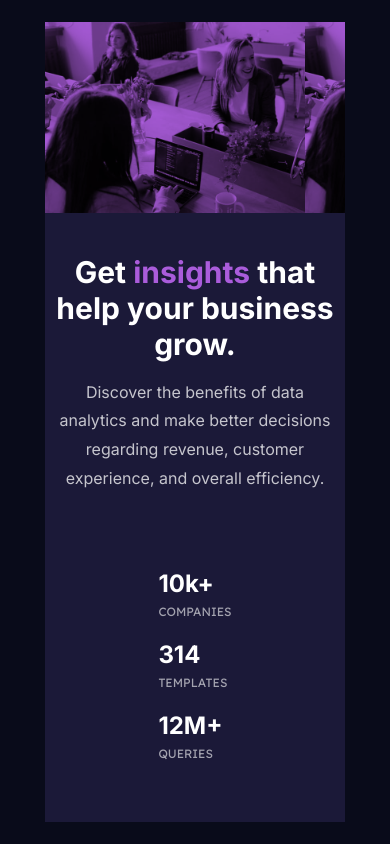
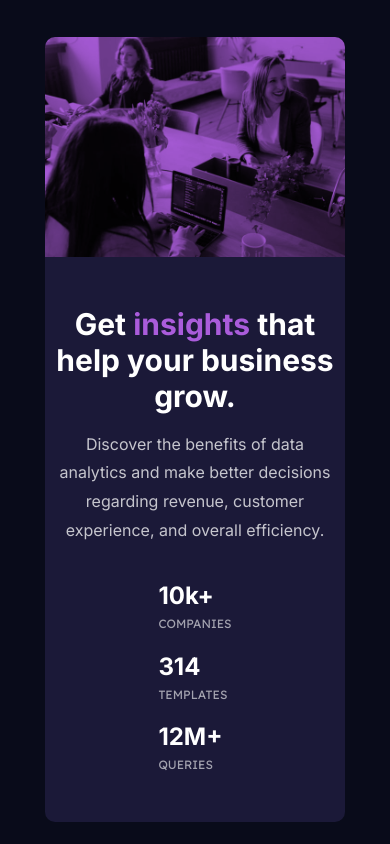
Before and after one commit to nirglus/stats-preview-card-component-main, a plain HTML site: page index.html in a window 390 px wide. Drawn offline with Linux system fonts and the light colour scheme.

Commit message:
add border radius to card

```diff
--- a/css/style.css
+++ b/css/style.css
@@ -66,6 +66,9 @@ p{
         width: 100%;
         height: 220px;
         background-size: contain;
+        border-top-left-radius: 10px;
+        border-top-right-radius: 10px;
+    }
     }
     .l-side{
         height: 565px;
@@ -73,13 +76,14 @@ p{
         width: unset;
         justify-content: center;
         align-items: center;
-        padding: 22px;
+        border-bottom-left-radius: 10px;
+        border-bottom-right-radius: 10px;
     }
     h1{
         width: 305px;
         text-align: center;
         font-size: 30px;
-        margin-bottom: 0;
+        margin: 0;
     }
     p{
         width: 278px;
@@ -88,6 +92,7 @@ p{
     .stats-row{
         flex-direction: column;
         gap: 0;
+        margin:0;
     }
 
 }
```
